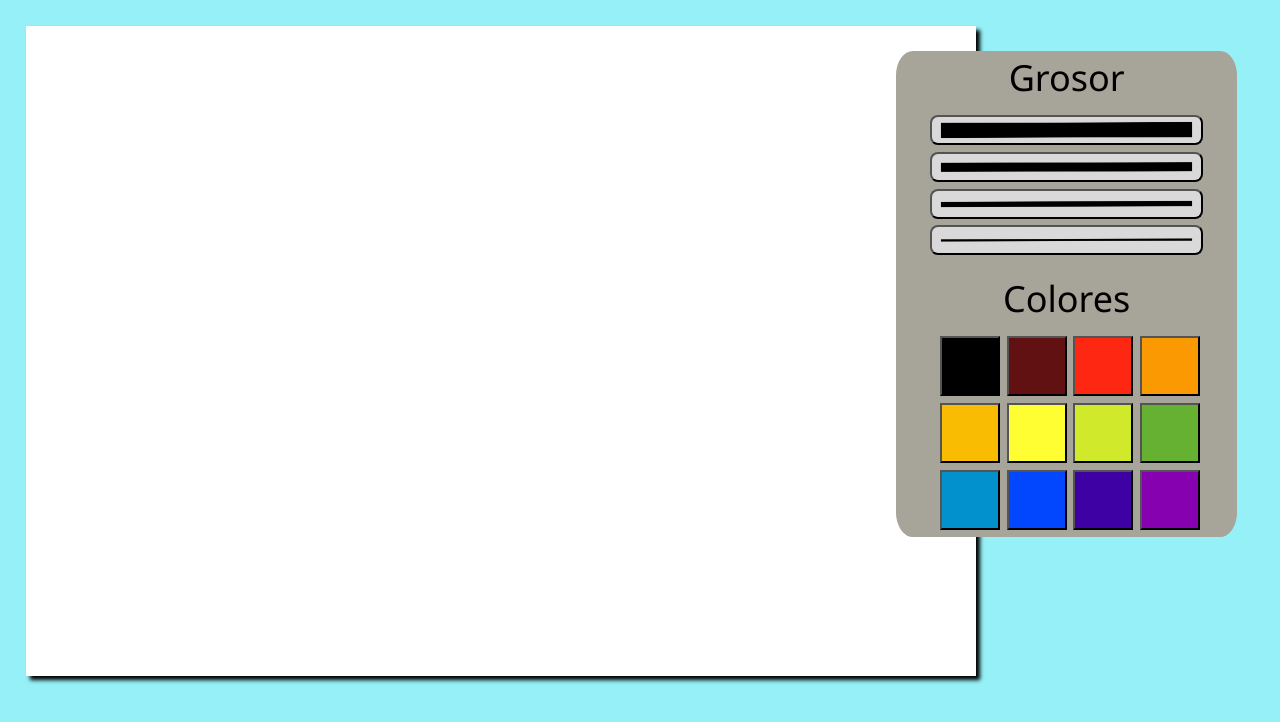
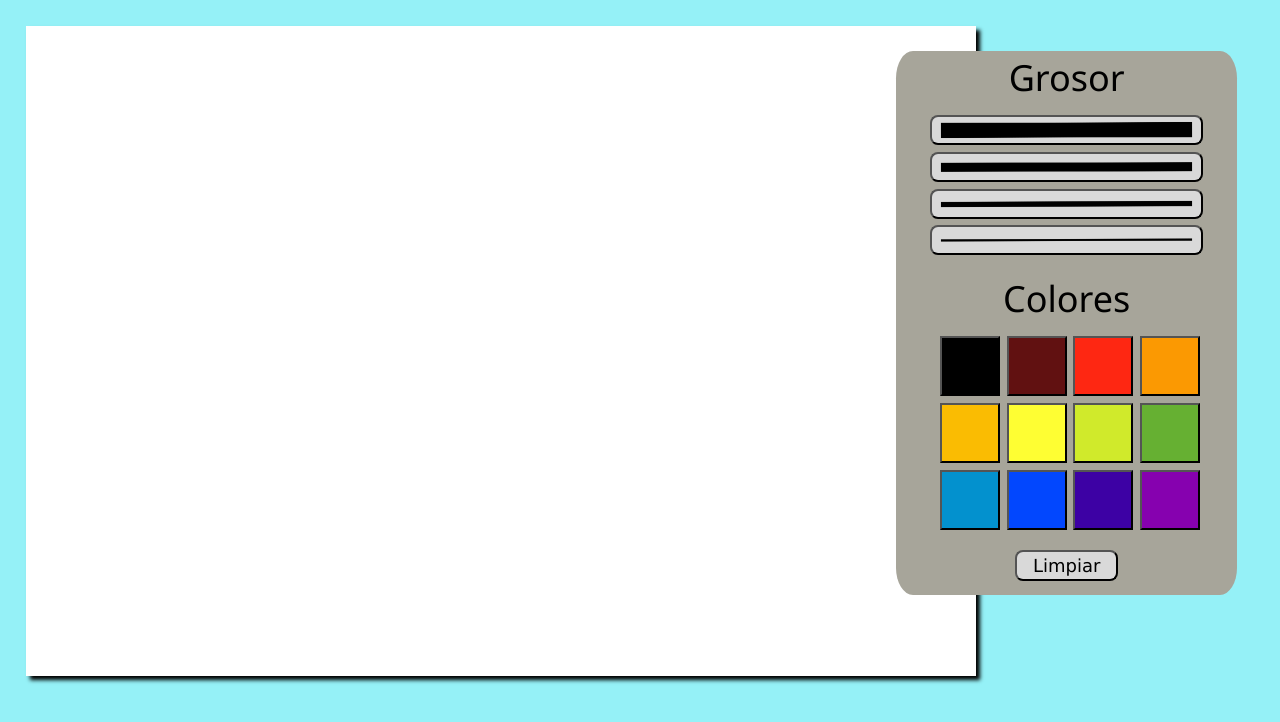
Before and after one commit to N-th7/CanvasPizarra, a React (Create React App) app: page / in a window 1280 px wide. Shown: the top 722 px of the page. Built offline with nearby package versions, Linux system fonts and the light colour scheme.

Commit message:
boton limpiar agregado

```diff
--- a/src/components/menu/Menu.jsx
+++ b/src/components/menu/Menu.jsx
@@ -7,6 +7,7 @@ const Menu = () =>{
         <div class="opciones w3-center">
             <BotonesGrosor></BotonesGrosor>
             <BotonesColor></BotonesColor>
+            <button class="limpiar" id="reset" onclick="limpiarCanvas()">Limpiar</button>
         </div>
     );
 }
```
